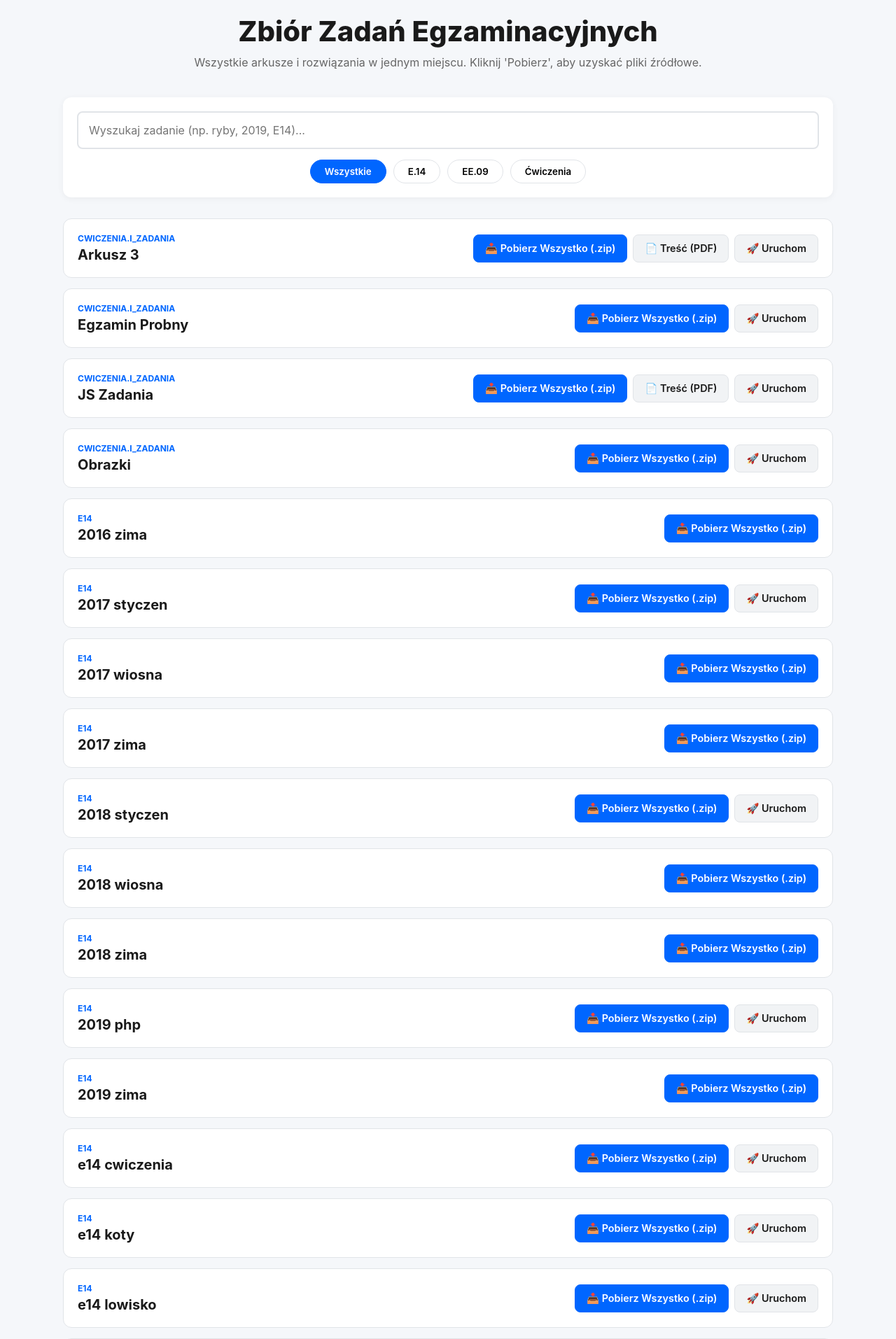
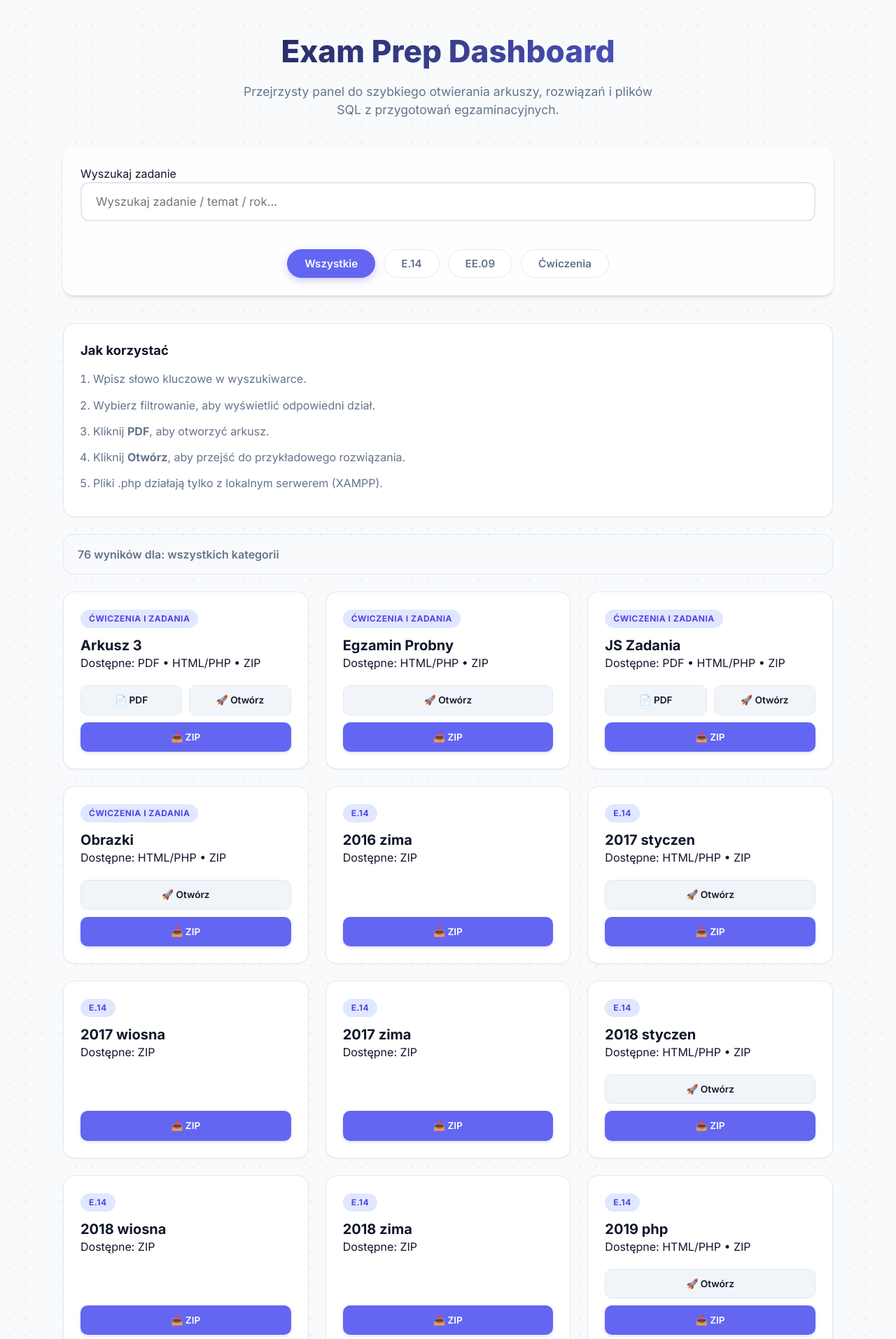
Before and after one commit to kkamilll/ExamPrep, a PHP site: page /ee09/ in a window 1280 px wide. Shown: the top 1913 px of the page at 70% size. Run offline with PHP 8.4, Linux system fonts and the light colour scheme.

Commit message:
repair interface

```diff
--- a/app.js
+++ b/app.js
@@ -1,85 +1,116 @@
+const KNOWN_FOLDER_REGEX =
+  /(Kwalifikacja_E14|Kwalifikacja_EE09|Cwiczenia_i_Zadania)(.*)$/i;
 let manifestData = [];
-let currentFilter = 'All';
+let currentFilter = "All";
+
+function getRepoRelativePath(itemPath) {
+  const normalizedPath = itemPath.replace(/\\/g, "/");
+  const match = normalizedPath.match(KNOWN_FOLDER_REGEX);
+  return match ? match[0] : normalizedPath.replace(/^.*[\\/]/, "");
+}
 
 function init() {
-    const basePath = "C:\\Users\\kamil\\Desktop\\egzaminy_technikum\\";
-    manifestData = EXAM_DATA.map(item => ({
+  manifestData = EXAM_DATA.map((item) => ({
     ...item,
-        RelativePath: item.Path.replace(basePath, '').replace(/\\/g, '/')
+    RelativePath: getRepoRelativePath(item.Path),
   }));
 
   renderList();
   setupEventListeners();
 }
 
+const CATEGORY_LABELS = {
+  Kwalifikacja_E14: "E.14",
+  Kwalifikacja_EE09: "EE.09",
+  Cwiczenia_i_Zadania: "Ćwiczenia i Zadania",
+};
+
+function formatCategory(category) {
+  const normalized = category.trim();
+  return CATEGORY_LABELS[normalized] || normalized.replace(/_/g, " ");
+}
+
 function renderList() {
-    const grid = document.getElementById('exam-grid');
-    const searchVal = document.getElementById('search-input').value.toLowerCase();
+  const grid = document.getElementById("exam-grid");
+  const summary = document.getElementById("summary");
+  const searchTerm = document
+    .getElementById("search-input")
+    .value.trim()
+    .toLowerCase();
 
-    const filtered = manifestData.filter(item => {
-        const matchesSearch = item.Name.toLowerCase().includes(searchVal) ||
-                            item.Category.toLowerCase().includes(searchVal);
-        const matchesCategory = currentFilter === 'All' || item.Category === currentFilter;
+  const filtered = manifestData.filter((item) => {
+    const text = [item.Name, item.Category, item.Pdf, item.Html, item.Sql]
+      .filter(Boolean)
+      .join(" ")
+      .toLowerCase();
+
+    const matchesSearch = searchTerm === "" || text.includes(searchTerm);
+    const matchesCategory =
+      currentFilter === "All" || item.Category === currentFilter;
     return matchesSearch && matchesCategory;
   });
 
+  summary.textContent = `${filtered.length} wyników dla: ${currentFilter === "All" ? "wszystkich kategorii" : formatCategory(currentFilter)}`;
+
   if (filtered.length === 0) {
-        grid.innerHTML = '<div style="padding: 2rem; color: #666; text-align: center;">Nie znaleziono zadań dla tej frazy.</div>';
+    grid.innerHTML =
+      '<div class="empty-state">Nie znaleziono zadań dla tej frazy. Spróbuj innego słowa kluczowego.</div>';
     return;
   }
 
-    grid.innerHTML = filtered.map(item => {
-        const categoryShort = item.Category.replace('Kwalifikacja_', '').replace('_', '.');
-        const cardTitle = item.Name.replace(/_/g, ' ');
+  grid.innerHTML = filtered
+    .map((item) => {
+      const categoryShort = formatCategory(item.Category);
+      const title = item.Name.replace(/_/g, " ");
+      const extra = [];
+
+      if (item.Pdf) extra.push("PDF");
+      if (item.Html) extra.push("HTML/PHP");
+      if (item.Sql) extra.push("SQL");
+      if (item.Archive) extra.push("ZIP");
 
       return `
-            <div class="card">
+        <article class="card">
           <div class="card-info">
-                    <div class="card-category">${categoryShort}</div>
-                    <div class="card-title">${cardTitle}</div>
+            <span class="card-category">${categoryShort}</span>
+            <h3 class="card-title">${title}</h3>
+            <p class="card-meta">Dostępne: ${extra.join(" • ")}</p>
           </div>
           <div class="card-actions">
-                    ${item.Archive ? `
-                        <a href="${item.RelativePath}/${item.Archive}" class="btn btn-primary" download>
-                            📥 Pobierz Wszystko (.zip)
-                        </a>
-                    ` : ''}
-
-                    ${item.Pdf ? `
-                        <a href="${item.RelativePath}/${item.Pdf}" class="btn btn-secondary" target="_blank">
-                            📄 Treść (PDF)
-                        </a>
-                    ` : ''}
-
-                    ${item.Html ? `
-                        <a href="${item.RelativePath}/${item.Html}" class="btn btn-secondary" target="_blank" onclick="return checkPhp('${item.Html}')">
-                            🚀 Uruchom
-                        </a>
-                    ` : ''}
+            ${item.Pdf ? `<a href="${item.RelativePath}/${item.Pdf}" class="btn btn-secondary" target="_blank">📄 PDF</a>` : ""}
+            ${item.Html ? `<a href="${item.RelativePath}/${item.Html}" class="btn btn-secondary" target="_blank" onclick="return checkPhp('${item.Html}')">🚀 Otwórz</a>` : ""}
+            ${item.Sql ? `<a href="${item.RelativePath}/${item.Sql}" class="btn btn-secondary" target="_blank">💾 SQL</a>` : ""}
+            ${item.Archive ? `<a href="${item.RelativePath}/${item.Archive}" class="btn btn-primary" download>📥 ZIP</a>` : ""}
           </div>
-            </div>
+        </article>
       `;
-    }).join('');
+    })
+    .join("");
 }
 
 function checkPhp(filename) {
-    if (filename.endsWith('.php') && window.location.protocol === 'file:') {
-        alert("💡 Przypomnienie: Pliki PHP wymagają serwera (np. XAMPP).");
+  if (filename.endsWith(".php") && window.location.protocol === "file:") {
+    alert(
+      "💡 Pliki PHP działają tylko na serwerze lokalnym (np. XAMPP). Otwórz tę stronę przez HTTP.",
+    );
   }
   return true;
 }
 
 function setupEventListeners() {
-    document.getElementById('search-input').addEventListener('input', renderList);
+  document.getElementById("search-input").addEventListener("input", renderList);
 
-    document.querySelectorAll('.filter-btn').forEach(btn => {
-        btn.addEventListener('click', (e) => {
-            document.querySelectorAll('.filter-btn').forEach(b => b.classList.remove('active'));
-            e.target.classList.add('active');
-            currentFilter = e.target.dataset.category;
+  document.querySelectorAll(".filter-btn").forEach((button) => {
+    button.addEventListener("click", (event) => {
+      const target = event.currentTarget;
+      document
+        .querySelectorAll(".filter-btn")
+        .forEach((btn) => btn.classList.remove("active"));
+      target.classList.add("active");
+      currentFilter = target.dataset.category;
       renderList();
     });
   });
 }
 
-document.addEventListener('DOMContentLoaded', init);
+document.addEventListener("DOMContentLoaded", init);
--- a/index.html
+++ b/index.html
@@ -1,36 +1,73 @@
-<!DOCTYPE html>
+<!doctype html>
 <html lang="pl">
   <head>
-    <meta charset="UTF-8">
-    <meta name="viewport" content="width=device-width, initial-scale=1.0">
-    <title>Egzaminy Technikum - Lista Zadań</title>
-    <link rel="stylesheet" href="styles.css">
+    <meta charset="UTF-8" />
+    <meta name="viewport" content="width=device-width, initial-scale=1.0" />
+    <title>Exam Prep Dashboard</title>
+    <link
+      href="https://fonts.googleapis.com/css2?family=Inter:wght@400;600;700;800&display=swap"
+      rel="stylesheet"
+    />
+    <link rel="stylesheet" href="styles.css" />
   </head>
   <body>
     <div class="container">
       <header>
-            <h1>Zbiór Zadań Egzaminacyjnych</h1>
-            <p class="subtitle">Wszystkie arkusze i rozwiązania w jednym miejscu. Kliknij 'Pobierz', aby uzyskać pliki źródłowe.</p>
+        <h1>Exam Prep Dashboard</h1>
+        <p class="subtitle">
+          Przejrzysty panel do szybkiego otwierania arkuszy, rozwiązań i plików
+          SQL z przygotowań egzaminacyjnych.
+        </p>
       </header>
 
       <div class="controls">
-            <input type="text" id="search-input" placeholder="Wyszukaj zadanie (np. ryby, 2019, E14)...">
+        <div class="search-block">
+          <label for="search-input" class="sr-only">Wyszukaj zadanie</label>
+          <input
+            id="search-input"
+            type="search"
+            placeholder="Wyszukaj zadanie / temat / rok..."
+            autocomplete="off"
+          />
+        </div>
 
         <div class="filter-group">
-                <button class="filter-btn active" data-category="All">Wszystkie</button>
-                <button class="filter-btn" data-category="Kwalifikacja_E14">E.14</button>
-                <button class="filter-btn" data-category="Kwalifikacja_EE09">EE.09</button>
-                <button class="filter-btn" data-category="Cwiczenia_i_Zadania">Ćwiczenia</button>
+          <button class="filter-btn active" data-category="All">
+            Wszystkie
+          </button>
+          <button class="filter-btn" data-category="Kwalifikacja_E14">
+            E.14
+          </button>
+          <button class="filter-btn" data-category="Kwalifikacja_EE09">
+            EE.09
+          </button>
+          <button class="filter-btn" data-category="Cwiczenia_i_Zadania">
+            Ćwiczenia
+          </button>
         </div>
       </div>
 
-        <main id="exam-grid" class="exam-list">
-            <!-- Lista zadań renderowana przez JS -->
-        </main>
+      <section class="notice-panel">
+        <h2>Jak korzystać</h2>
+        <ol>
+          <li>Wpisz słowo kluczowe w wyszukiwarce.</li>
+          <li>Wybierz filtrowanie, aby wyświetlić odpowiedni dział.</li>
+          <li>Kliknij <strong>PDF</strong>, aby otworzyć arkusz.</li>
+          <li>
+            Kliknij <strong>Otwórz</strong>, aby przejść do przykładowego
+            rozwiązania.
+          </li>
+          <li>
+            Pliki <code>.php</code> działają tylko z lokalnym serwerem (XAMPP).
+          </li>
+        </ol>
+      </section>
 
-        <footer style="margin-top: 4rem; padding-top: 2rem; border-top: 1px solid #eee; text-align: center; color: #999; font-size: 0.8rem;">
-            © 2026 Egzaminy Technikum - Praktyczny Panel Nauki
-        </footer>
+      <div id="summary" class="summary-bar">Ładuję listę zadań...</div>
+
+      <main id="exam-grid" class="exam-list"></main>
+
+      <footer class="main-footer">© 2026 Exam Prep Dashboard</footer>
     </div>
 
     <script src="data.js"></script>
--- a/styles.css
+++ b/styles.css
@@ -1,24 +1,37 @@
 :root {
-    --primary: #0066ff;
-    --primary-dark: #0052cc;
-    --bg: #f5f7fa;
+  --primary: #6366f1;
+  --primary-dark: #4f46e5;
+  --primary-light: #e0e7ff;
+  --bg: #f8fafc;
   --card-bg: #ffffff;
-    --text: #1a1a1a;
-    --text-light: #666666;
-    --border: #e1e4e8;
+  --text: #0f172a;
+  --text-light: #64748b;
+  --border: #e2e8f0;
+  --radius: 16px;
+  --shadow-sm: 0 1px 2px 0 rgb(0 0 0 / 0.05);
+  --shadow: 0 4px 6px -1px rgb(0 0 0 / 0.1), 0 2px 4px -2px rgb(0 0 0 / 0.1);
+  --shadow-md:
+    0 10px 15px -3px rgb(0 0 0 / 0.1), 0 4px 6px -4px rgb(0 0 0 / 0.1);
 }
 
 * {
   margin: 0;
   padding: 0;
   box-sizing: border-box;
-    font-family: 'Inter', -apple-system, system-ui, sans-serif;
+  font-family:
+    "Inter",
+    -apple-system,
+    system-ui,
+    sans-serif;
 }
 
 body {
   background-color: var(--bg);
   color: var(--text);
   padding: 20px;
+  background-image: radial-gradient(var(--border) 1px, transparent 1px);
+  background-size: 24px 24px;
+  line-height: 1.5;
 }
 
 .container {
@@ -29,156 +42,382 @@ body {
 header {
   text-align: center;
   margin-bottom: 40px;
+  padding-top: 20px;
 }
 
 h1 {
-    font-size: 2.5rem;
+  font-size: 2.75rem;
   font-weight: 800;
-    margin-bottom: 10px;
+  margin-bottom: 12px;
+  background: linear-gradient(135deg, var(--text), var(--primary));
+  background-clip: text;
+  -webkit-background-clip: text;
+  -webkit-text-fill-color: transparent;
 }
 
 .subtitle {
   color: var(--text-light);
+  font-size: 1.1rem;
+  max-width: 600px;
+  margin: 0 auto;
+}
+
+.search-block {
+  margin-bottom: 20px;
+}
+
+.notice-panel {
+  background: rgba(255, 255, 255, 0.95);
+  border: 1px solid var(--border);
+  border-radius: var(--radius);
+  padding: 24px;
+  margin: 24px 0;
+  box-shadow: var(--shadow-sm);
+}
+
+.notice-panel h2 {
+  margin-bottom: 14px;
+  color: var(--text);
+  font-size: 1.15rem;
+}
+
+.notice-panel ol {
+  padding-left: 18px;
+  color: var(--text-light);
+  line-height: 1.7;
+}
+
+.notice-panel li {
+  margin-bottom: 10px;
+}
+
+.summary-bar {
+  background: #f8fafc;
+  border: 1px solid var(--border);
+  border-radius: 14px;
+  padding: 16px 20px;
+  margin-bottom: 24px;
+  color: var(--text-light);
+  font-weight: 600;
 }
 
 /* Search Area */
 .controls {
-    background: var(--card-bg);
-    padding: 20px;
-    border-radius: 12px;
-    box-shadow: 0 2px 10px rgba(0,0,0,0.05);
-    margin-bottom: 30px;
+  background: rgba(255, 255, 255, 0.8);
+  backdrop-filter: blur(12px);
+  -webkit-backdrop-filter: blur(12px);
+  padding: 24px;
+  border-radius: var(--radius);
+  box-shadow: var(--shadow);
+  border: 1px solid rgba(255, 255, 255, 0.5);
+  margin-bottom: 40px;
 }
 
 #search-input {
   width: 100%;
-    padding: 15px;
+  padding: 16px 20px;
   border: 2px solid var(--border);
-    border-radius: 8px;
-    font-size: 1rem;
-    margin-bottom: 15px;
+  border-radius: 12px;
+  font-size: 1.05rem;
+  margin-bottom: 20px;
   outline: none;
+  transition: all 0.2s ease;
+  background: white;
 }
 
 #search-input:focus {
   border-color: var(--primary);
+  box-shadow: 0 0 0 4px var(--primary-light);
 }
 
 .filter-group {
   display: flex;
-    gap: 10px;
+  gap: 12px;
   flex-wrap: wrap;
   justify-content: center;
 }
 
 .filter-btn {
-    padding: 8px 20px;
-    border-radius: 20px;
+  padding: 10px 24px;
+  border-radius: 30px;
   border: 1px solid var(--border);
   background: white;
+  color: var(--text-light);
   cursor: pointer;
   font-weight: 600;
-    transition: 0.2s;
+  transition: all 0.2s ease;
+  font-size: 0.95rem;
+}
+
+.filter-btn:hover {
+  border-color: var(--primary);
+  color: var(--primary);
 }
 
 .filter-btn.active {
   background: var(--primary);
   color: white;
   border-color: var(--primary);
+  box-shadow: 0 4px 12px rgba(99, 102, 241, 0.3);
 }
 
 /* Project List */
 .exam-list {
   display: grid;
-    grid-template-columns: 1fr;
-    gap: 15px;
+  grid-template-columns: repeat(auto-fill, minmax(320px, 1fr));
+  gap: 24px;
 }
 
 .card {
   background: var(--card-bg);
   border: 1px solid var(--border);
-    border-radius: 12px;
-    padding: 20px;
+  border-radius: var(--radius);
+  padding: 24px;
   display: flex;
+  flex-direction: column;
   justify-content: space-between;
-    align-items: center;
-    transition: transform 0.15s, box-shadow 0.15s;
+  transition: all 0.3s ease;
+  box-shadow: var(--shadow-sm);
+  position: relative;
+  overflow: hidden;
+}
+
+.card::before {
+  content: "";
+  position: absolute;
+  top: 0;
+  left: 0;
+  width: 100%;
+  height: 4px;
+  background: var(--primary);
+  opacity: 0;
+  transition: opacity 0.3s ease;
 }
 
 .card:hover {
-    transform: translateY(-2px);
-    box-shadow: 0 5px 15px rgba(0,0,0,0.08);
+  transform: translateY(-4px);
+  box-shadow: var(--shadow-md);
+  border-color: var(--primary-light);
+}
+
+.card:hover::before {
+  opacity: 1;
 }
 
 .card-info {
-    flex: 1;
+  margin-bottom: 20px;
 }
 
 .card-category {
+  display: inline-block;
+  padding: 4px 12px;
+  background: var(--primary-light);
+  color: var(--primary-dark);
   font-size: 0.75rem;
   font-weight: 700;
-    color: var(--primary);
+  border-radius: 20px;
   text-transform: uppercase;
-    margin-bottom: 4px;
+  margin-bottom: 12px;
+  letter-spacing: 0.5px;
 }
 
 .card-title {
   font-size: 1.25rem;
   font-weight: 700;
+  line-height: 1.3;
+  color: var(--text);
 }
 
 .card-actions {
   display: flex;
-    gap: 8px;
-    align-items: center;
+  flex-wrap: wrap;
+  gap: 10px;
+  margin-top: auto;
 }
 
 .btn {
-    padding: 10px 16px;
-    border-radius: 8px;
+  padding: 10px 14px;
+  border-radius: 10px;
   text-decoration: none;
-    font-size: 0.9rem;
+  font-size: 0.85rem;
   font-weight: 600;
   display: flex;
   align-items: center;
+  justify-content: center;
   gap: 6px;
-    transition: 0.2s;
-    border: 1px solid var(--border);
+  transition: all 0.2s ease;
+  border: 1px solid transparent;
+  cursor: pointer;
+  flex: 1;
+  min-width: calc(50% - 5px);
 }
 
 .btn-primary {
   background: var(--primary);
   color: white;
-    border-color: var(--primary);
+  box-shadow: 0 2px 4px rgba(99, 102, 241, 0.2);
+  flex-basis: 100%;
 }
 
 .btn-primary:hover {
   background: var(--primary-dark);
+  transform: translateY(-1px);
+  box-shadow: 0 4px 6px rgba(99, 102, 241, 0.3);
 }
 
 .btn-secondary {
-    background: #f1f3f5;
+  background: #f1f5f9;
+  color: var(--text);
+  border-color: #e2e8f0;
+}
+
+.btn-secondary:hover {
+  background: #e2e8f0;
+  color: var(--primary-dark);
+}
+
+.btn-preview {
+  background: #fff;
+  border-color: var(--border);
+  color: var(--text-light);
+}
+
+.btn-preview:hover {
+  border-color: var(--primary);
+  color: var(--primary);
+  background: var(--primary-light);
+}
+
+/* Footer */
+.main-footer {
+  margin-top: 60px;
+  padding: 30px 0;
+  border-top: 1px solid var(--border);
+  text-align: center;
+  color: var(--text-light);
+  font-size: 0.9rem;
+}
+
+/* Modal */
+.modal {
+  display: none;
+  position: fixed;
+  top: 0;
+  left: 0;
+  width: 100%;
+  height: 100%;
+  background: rgba(15, 23, 42, 0.6);
+  backdrop-filter: blur(4px);
+  z-index: 1000;
+  align-items: center;
+  justify-content: center;
+  opacity: 0;
+  transition: opacity 0.3s ease;
+}
+
+.modal.show {
+  display: flex;
+  opacity: 1;
+}
+
+.modal-content {
+  background: var(--card-bg);
+  width: 90%;
+  max-width: 900px;
+  border-radius: var(--radius);
+  box-shadow: var(--shadow-md);
+  display: flex;
+  flex-direction: column;
+  max-height: 85vh;
+  transform: scale(0.95);
+  transition: transform 0.3s ease;
+}
+
+.modal.show .modal-content {
+  transform: scale(1);
+}
+
+.preview-warning {
+  background: #fffbeb;
+  color: #92400e;
+  border: 1px solid #f59e0b;
+  padding: 14px 18px;
+  border-radius: 14px;
+  margin-top: 16px;
+  font-size: 0.95rem;
+  line-height: 1.4;
+}
+
+.hidden {
+  display: none !important;
+}
+
+.modal-header {
+  display: flex;
+  justify-content: space-between;
+  align-items: center;
+  padding: 20px 24px;
+  border-bottom: 1px solid var(--border);
+}
+
+.modal-header h2 {
+  font-size: 1.25rem;
   color: var(--text);
 }
 
-.btn-secondary:hover {
-    background: #e9ecef;
+.close-modal {
+  background: none;
+  border: none;
+  font-size: 1.5rem;
+  color: var(--text-light);
+  cursor: pointer;
+  transition: color 0.2s;
+  width: 32px;
+  height: 32px;
+  display: flex;
+  align-items: center;
+  justify-content: center;
+  border-radius: 50%;
+}
+
+.close-modal:hover {
+  color: var(--text);
+  background: var(--bg);
+}
+
+.modal-body {
+  padding: 24px;
+  overflow-y: auto;
+  background: #1e1e1e;
+  color: #d4d4d4;
+  border-bottom-left-radius: var(--radius);
+  border-bottom-right-radius: var(--radius);
+}
+
+.modal-body pre {
+  margin: 0;
+  font-family: "Consolas", "Monaco", monospace;
+  font-size: 0.9rem;
+  white-space: pre-wrap;
+  word-break: break-all;
 }
 
 /* Responsive */
-@media (max-width: 850px) {
-    .card {
-        flex-direction: column;
-        align-items: flex-start;
-        gap: 20px;
+@media (max-width: 768px) {
+  .exam-list {
+    grid-template-columns: 1fr;
   }
-    .card-actions {
-        width: 100%;
-        display: grid;
-        grid-template-columns: 1fr 1fr;
+  h1 {
+    font-size: 2rem;
   }
-    .btn-primary {
-        grid-column: span 2;
-        justify-content: center;
+  .controls {
+    padding: 16px;
+  }
+  .filter-group {
+    gap: 8px;
+  }
+  .filter-btn {
+    padding: 8px 16px;
+    font-size: 0.85rem;
   }
 }
```
Also changed, not shown: instrukcja.md (+12 -6 lines), README.md. Lines whose indentation alone changed are shown as unchanged.
